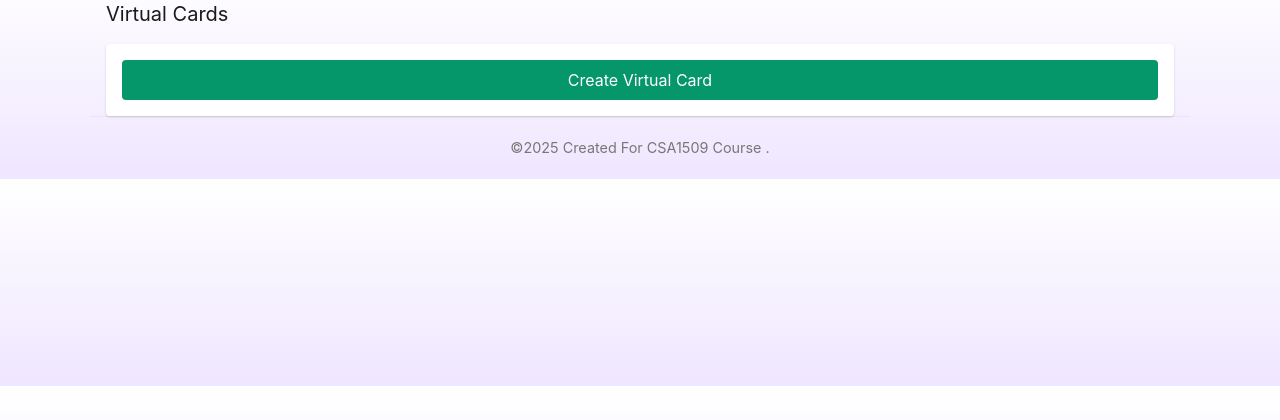
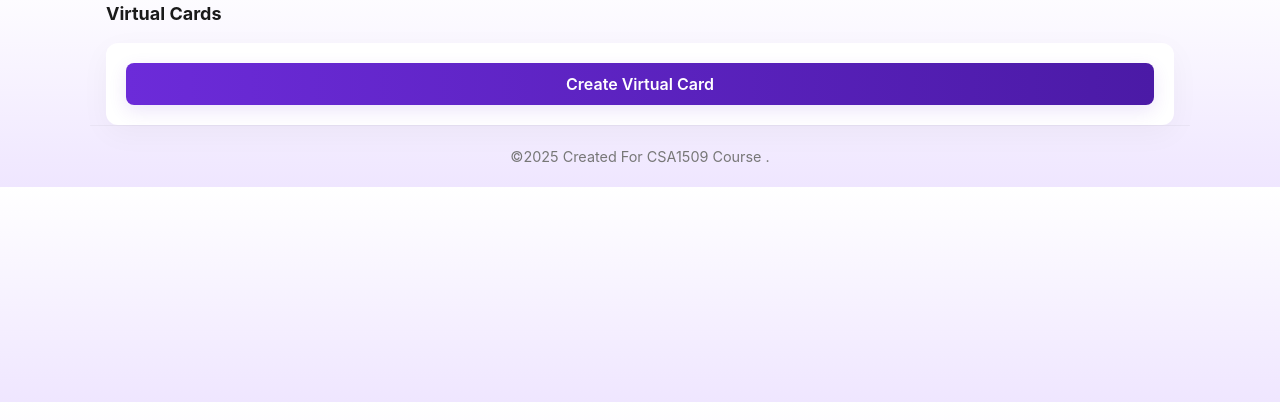
Before and after one commit to Karanam-23/online-banking, a Flask app: page /virtual-card in a window 1280 px wide. Shown: the part 28-448 px from the top of the page. Run offline with Flask 3, Linux system fonts and the light colour scheme; the visitor is signed in with stand-in values (Sample User, id 1); data that the repository does not hold is empty.

Commit message:
Update virtual_card.html

```diff
--- a/templates/virtual_card.html
+++ b/templates/virtual_card.html
@@ -1,25 +1,28 @@
 {% extends "base.html" %}
 {% block content %}
-
-<h3 class="text-xl mb-4">Virtual Cards</h3>
+<h2 class="h2 mb-4">Virtual Cards</h2>
 
 <div class="grid grid-cols-1 gap-4">
-
-  <div class="bg-white p-4 rounded shadow">
+  <div class="card">
     <form method="post">
-      <button class="bg-green-600 text-white px-3 py-2 rounded w-full">
-        Create Virtual Card
-      </button>
+      <button class="btn btn-primary w-full">Create Virtual Card</button>
     </form>
   </div>
 
   {% for c in cards %}
-    <div class="bg-gradient-to-r from-blue-700 to-indigo-700 text-white p-5 rounded shadow-lg">
-      <div class="text-xl tracking-widest font-mono">{{ c.number }}</div>
-      <div class="text-sm mt-2">Expiry: {{ c.expiry }} • CVV: {{ c.cvv }}</div>
+    <div class="vcard">
+      <div class="flex justify-between items-center">
+        <div>
+          <div class="small">FinTrix • Virtual</div>
+          <div class="mt-3 text-xl">{{ c.number }}</div>
+        </div>
+        <div class="text-right small">
+          <div>Expiry</div>
+          <div class="font-bold">{{ c.expiry }}</div>
+        </div>
+      </div>
+      <div class="mt-4 small">CVV: <span class="font-bold">{{ c.cvv }}</span></div>
     </div>
   {% endfor %}
-
 </div>
-
 {% endblock %}
```
